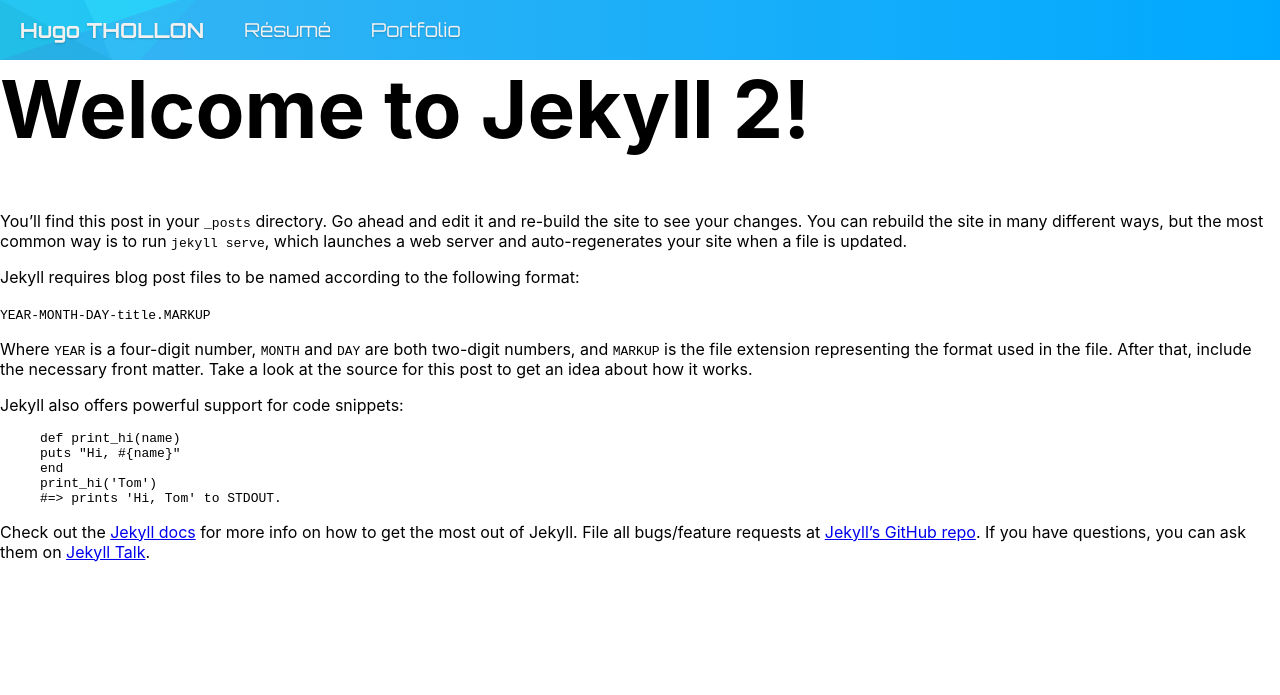
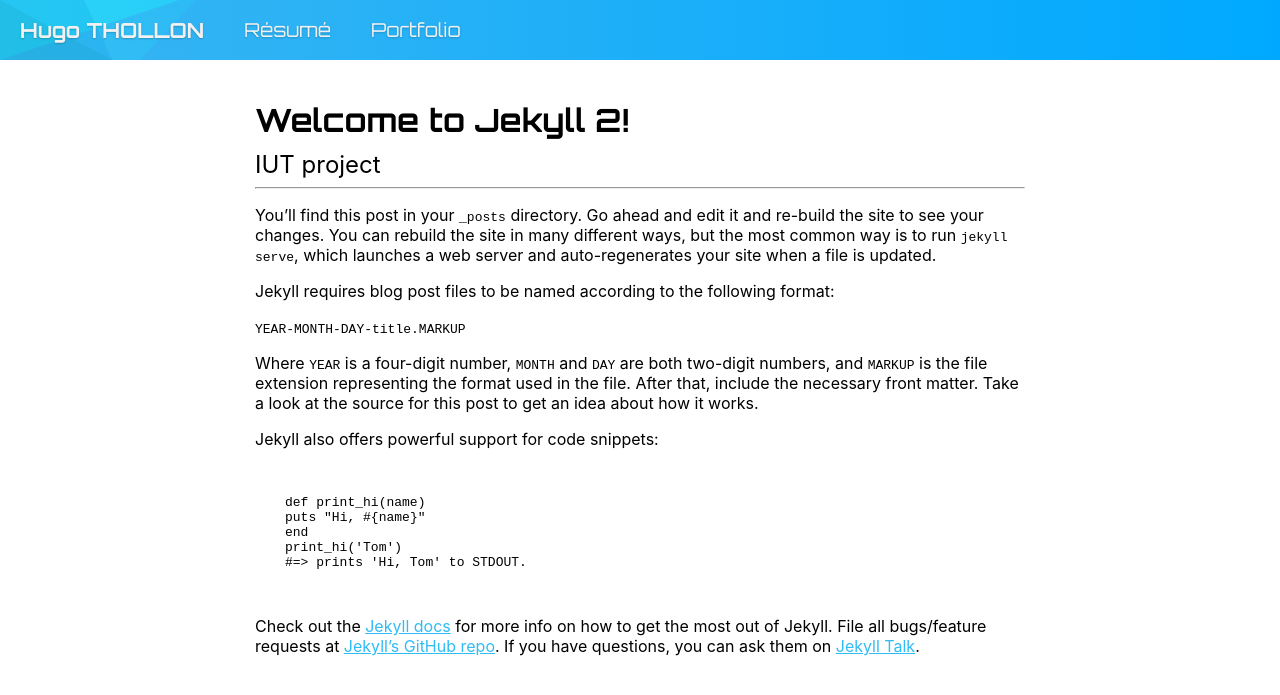
Before and after one commit to HugoTHOLLON/HugoTHOLLON.github.io, a Jekyll site: the page built from projects/_posts/2025-07-08-welcome-to-jekyll-2.markdown, in a window 1280 px wide and 900 px high. Shown: the top 695 px of the window. Built offline with Jekyll 4.4.1, drawn with Linux system fonts in a browser that asks for light colours.

Commit message:
Adding elements for post.html before the content (title, tags...) and Sass style. Adding a place-figure.html include, that allow for an easier figure creating (image + text) inside the markdown. Completing the Seresville's birds post. Adding related images. Accelerating timeline opening when screen is small.

```diff
--- a/_layouts/post.html
+++ b/_layouts/post.html
@@ -3,6 +3,30 @@
   stylesheet: /assets/css/post.css
 ---
 
-<h1>{{ page.title }}</h1>
+<div class="content">
+  <div class="title">{{ page.title }}</div>
+  {% if page.project-type %}
+    <div class="type">
+      {{ page.project-type }}
+    </div>
+  {% endif %}
+  {% if page.tags.size > 0 %}
+    <ul class="tag-list">
+      {% for tag in page.tags %}
+        <li class="tag-item">
+          {{ tag }}
+        </li>
+      {% endfor %}
+    </ul>
+  {% endif %}
+  {% if page.image-path %}
+    <img
+      class="page-image"
+      src="{{ page.image-path }}"
+      alt="{{ page.image-alt }}">
+  {% else %}
+    <hr>
+  {% endif %}
 
-{{ content }}
+  {{ content }}
+</div>
--- a/_sass/_postStyle.scss
+++ b/_sass/_postStyle.scss
@@ -1,6 +1,17 @@
 main {
   margin: 0;
   min-height: calc(100vh - 60px);
+  box-sizing: border-box;
+
+  display: flex;
+  flex-direction: column;
+  align-items: center;
+
+  .content {
+    width: 100%;
+    max-width: 850px;
+    padding: 40px;
+    padding-bottom: 100px;
     box-sizing: border-box;
 
     :first-child {
@@ -11,7 +22,102 @@
       margin-bottom: 0;
     }
 
-  h1 {
-    font-size: 80px;
+    .title {
+      font-size: 2rem;
+      font-weight: bold;
+      font-family: "Orbitron", sans-serif;
+    }
+
+    .type {
+      margin-top: 10px;
+      font-size: 1.5rem;
+    }
+
+    .tag-list {
+      margin: 0;
+      padding: 0;
+      margin-top: 20px;
+      margin-bottom: 10px;
+
+      list-style-type: none;
+
+      display: flex;
+      flex-direction: row;
+      flex-wrap: wrap;
+      gap: 10px;
+
+      .tag-item {
+        font-size: 0.9rem;
+        color: white;
+        padding: 5px 10px;
+        border-radius: 9999px;
+        background-color: #39b5f2;
       }
     }
+
+    .page-image {
+      margin-top: 10px;
+      width: 100%;
+      object-fit: contain;
+    }
+
+    /////////////////////////////////////////////////////////////////////////////////
+    /////////////////////////////////////////////////////////////////////////////////
+    /////////////////////////// The page real content ///////////////////////////////
+    /////////////////////////////////////////////////////////////////////////////////
+    /////////////////////////////////////////////////////////////////////////////////
+
+    .highlight {
+      margin: 0;
+    }
+
+    h1 {
+      font-size: 1.8rem;
+    }
+
+    pre {
+      padding: 20px;
+      overflow-x: scroll;
+    }
+
+    figure {
+      box-sizing: border-box;
+      padding: 10px;
+      margin: 0;
+
+      figcaption {
+        text-align: center;
+        font-style: italic;
+
+        span {
+          text-decoration: underline;
+        }
+      }
+    }
+
+    img {
+      max-width: 100%;
+      object-fit: contain;
+    }
+
+    a {
+      text-decoration: underline;
+      color: #31bcf4;
+    }
+
+    ul {
+      box-sizing: border-box;
+    }
+  }
+}
+
+@media screen and (max-width: 450px) {
+  main {
+    .content {
+      figure {
+        // top, bottom: 10px; left, right: 0px;
+        padding: 10px 0px;
+      }
+    }
+  }
+}
--- a/_sass/_timeline.scss
+++ b/_sass/_timeline.scss
@@ -118,6 +118,8 @@
         @each $name, $offset in $timelineOffsets {
           &.#{$name} {
             $delayStart: $delayStart + $offset;
+
+            --delay: #{$delayStart};
             transition-delay: $delayStart;
           }
         }
@@ -219,6 +221,14 @@
       .timeline-content {
         width: 100%;
         padding-bottom: 2.5rem !important;
+
+        .style-crystal {
+          @for $i from 17 through 20 {
+            &.cry#{$i} {
+              transition-delay: calc(var(--delay) - 0.6s);
+            }
+          }
+        }
       }
     }
   }
```
Also changed, not shown: _includes/place-figure.html (added, +14 -0 lines), projects/_posts/2024-05-06-seresvilles-birds.markdown (+29 -16 lines), 2 other files. Lines whose indentation alone changed are shown as unchanged.
